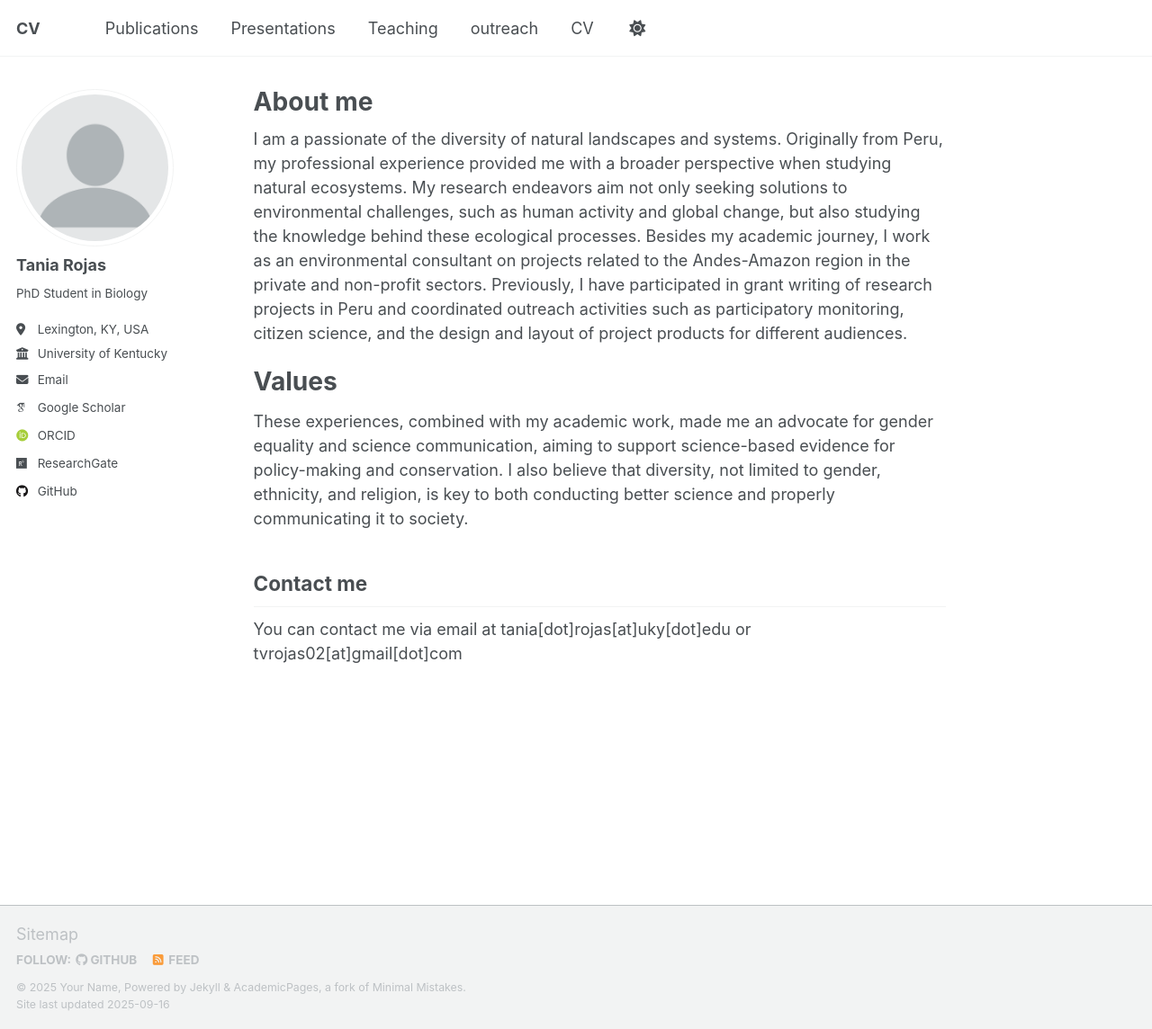
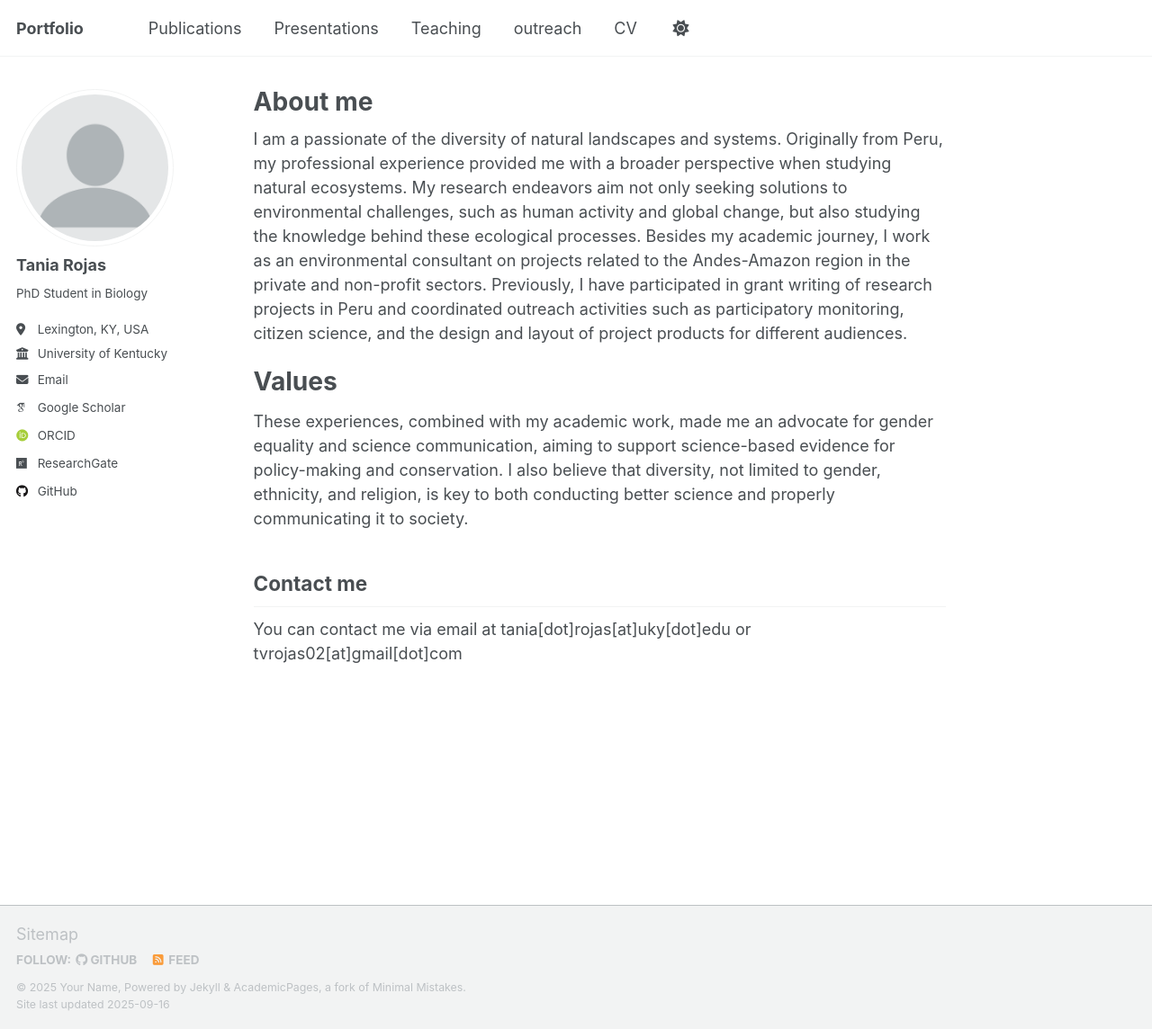
Before and after one commit to taniarojasc/taniarojasc.github.io, a Jekyll site: the page built from _pages/about.md, in a window 1280 px wide and 1144 px high. Shown: the whole window at 90% size. Built offline with Jekyll 4.4.1, drawn with Linux system fonts in a browser that asks for light colours; some web fonts are replaced; a script that is not in the unit is left out.

Commit message:
Update _config.yml

```diff
--- a/_config.yml
+++ b/_config.yml
@@ -9,7 +9,7 @@
 # Basic Site Settings
 locale                   : "en-US"
 site_theme               : "default" # Currently available options are "default", "air"
-title                    : "CV"
+title                    : "Portfolio"
 title_separator          : "-"
 name                     : &name "Your Name"
 description              : &description "Tania's academic portfolio"   # Update this with a general description of your site, this is the default if not overridden by a page
```
